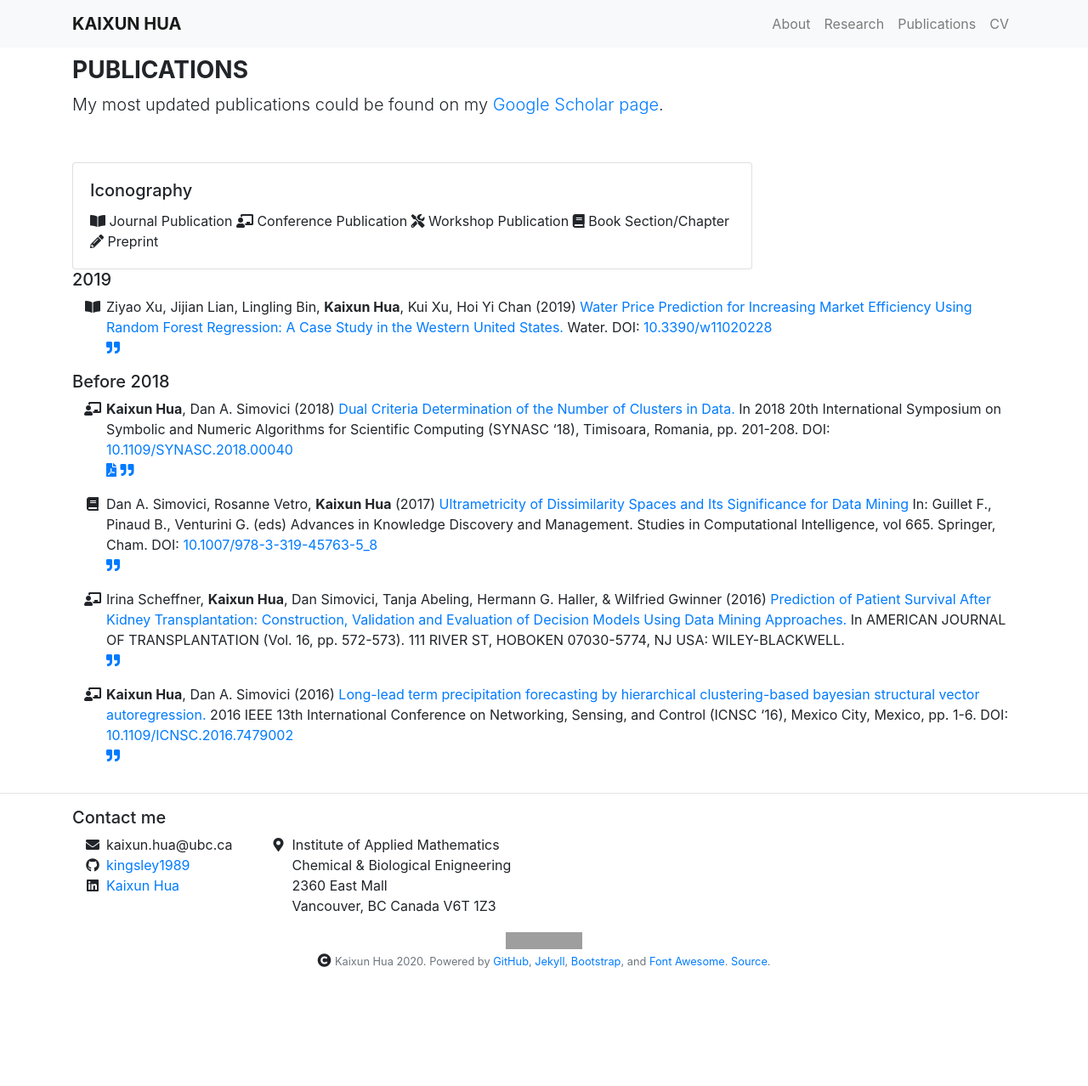
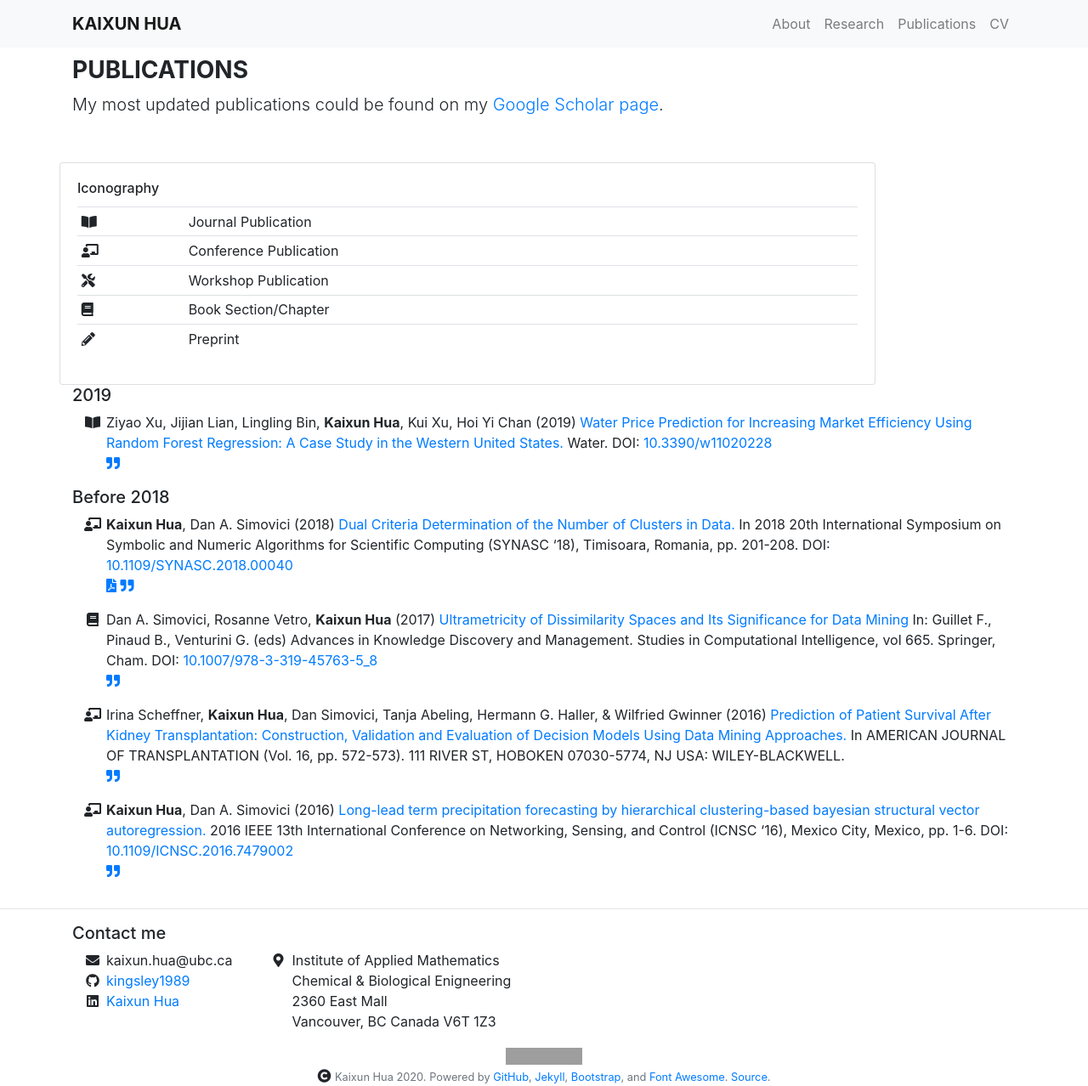
Before and after one commit to kingsley1989/kingsley1989.github.io, a Jekyll site: the page built from _pages/publications.md, in a window 1280 px wide. Shown: the whole page at 85% size. Built offline with Jekyll 4.4.1, drawn with Linux system fonts in a browser that asks for light colours; nearby versions of some CDN libraries; before the commit the page ends 1142 px from its top, so only the background shows below that; grey boxes are pictures that could not be loaded.

Commit message:
update pub layout

```diff
--- a/_layouts/publications.html
+++ b/_layouts/publications.html
@@ -18,14 +18,14 @@ layout: default
   <!-- This first row will contain a bit of explanatory text about how this page is organized and a table w/icon explanations. -->
   <div class="row">
     <!-- Icon definitions table -->
-    <div class="col">
-      <div class="card" id="iconography-table" style="width: 50rem;">
+    <!-- <div class="col"> -->
+      <div class="card" id="iconography-table" style="width: 60rem;">
         <div class="card-body">
-          <h5 class="card-title">Iconography</h5>
-          <!-- <table class="table table-sm"> -->
+          <h6 class="card-title">Iconography</h6>
+          <table class="table table-sm">
             <thead class="thead-dark">
             </thead>
-
+            <tbody>
               <tr>
                 <th scope="row">{{ site.data.icons.venue_journal_icon }}</th>
                 <td>Journal Publication</td>
@@ -46,11 +46,11 @@ layout: default
                 <th scope="row">{{ site.data.icons.venue_preprint_icon }}</th>
                 <td>Preprint</td>
               </tr>
-
-          <!-- </table> -->
+            </tbody>
+          </table>
         </div>
       </div>
-    </div>
+    <!-- </div> -->
   </div>
   <!-- This next enumerates all publications listed in publications.yml by category. -->
   <div class="row">
```
